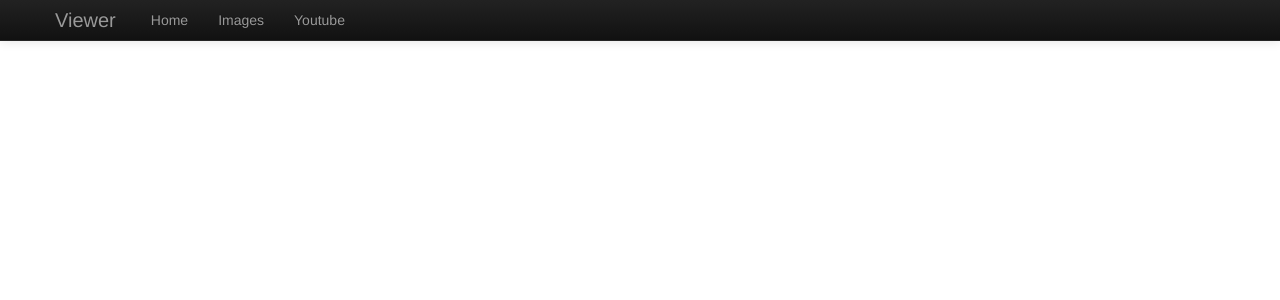
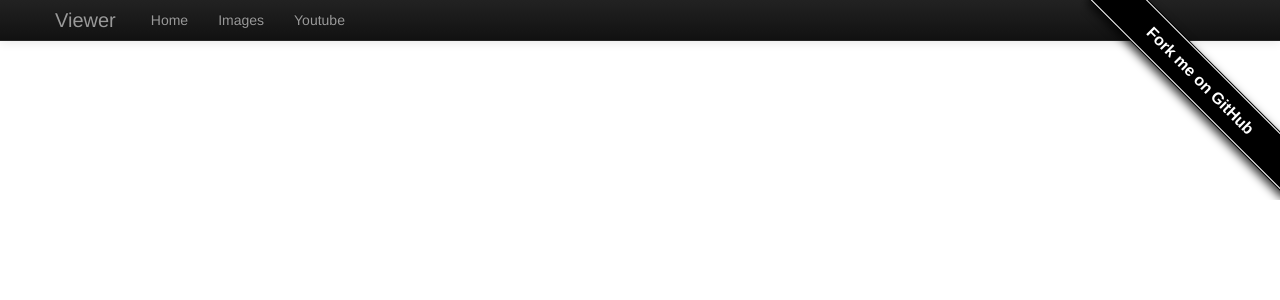
Before and after one commit to kib/bot, a Django app: template src/viewer/templates/viewer/index.html in a window 1280 px wide. Shown: the top 300 px of the page. Run offline with Django 3.2, Linux system fonts and the light colour scheme; the template is opened without the code that fills it: most values are stand-ins (such as "Sample title", 1, 10 or a date in 2020); some libraries are stand-ins or nearby versions.

Commit message:
add fork-me ribbon

```diff
--- a/src/viewer/templates/viewer/page_bits/base.html
+++ b/src/viewer/templates/viewer/page_bits/base.html
@@ -45,6 +45,7 @@
             {% endblock %}
         </div>
       </div>
+    {% include 'viewer/page_bits/fork_me.html' %}
     </div><!-- /container -->
 
     <!-- Le javascript
--- /dev/null
+++ b/src/viewer/templates/viewer/page_bits/fork_me.html
@@ -0,0 +1 @@
+<style>#forkongithub a{background:#000;color:#fff;text-decoration:none;font-family:arial, sans-serif;text-align:center;font-weight:bold; padding:5px 40px;font-size:1rem;line-height:2rem;position:relative;transition:0.5s;}#forkongithub a:hover{background:#060;color:#fff;}#forkongithub a::before,#forkongithub a::after{content:"";width:100%;display:block;position:absolute;top:1px;left:0;height:1px;background:#fff;}#forkongithub a::after{bottom:1px;top:auto;}@media screen and (min-width:800px){#forkongithub{z-index: 20000000; position:absolute;display:block;top:0;right:0;width:200px;overflow:hidden;height:200px;}#forkongithub a{width:200px;position:absolute;top:60px;right:-60px;transform:rotate(45deg);-webkit-transform:rotate(45deg);box-shadow:4px 4px 10px rgba(0,0,0,0.8);}}</style><span id="forkongithub"><a href="https://github.com/japz/bot">Fork me on GitHub</a></span>
```
